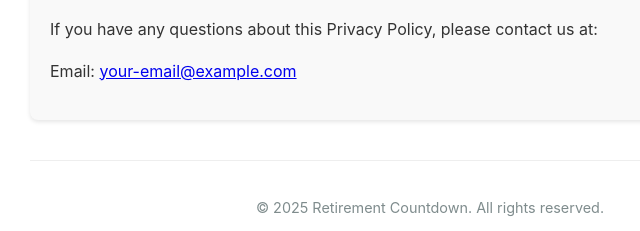
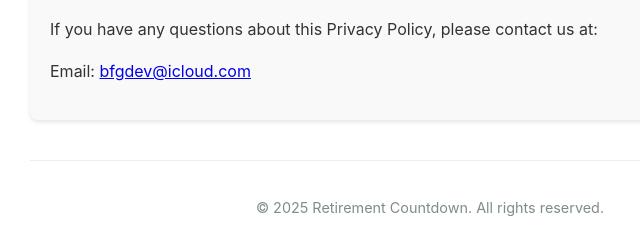
Before and after one commit to stefanbeukes/Retirement-Countdown-Help, a plain HTML site: page privacy.html in a window 1280 px wide. Shown: the part 2223-2454 px from the top of the page, 210-850 px from the left. Drawn offline with Linux system fonts and the light colour scheme.

Commit message:
Update privacy.html

```diff
--- a/privacy.html
+++ b/privacy.html
@@ -99,7 +99,7 @@
     <div class="container">
         <h2>Contact Us</h2>
         <p>If you have any questions about this Privacy Policy, please contact us at:</p>
-        <p>Email: <a href="mailto:bfgdev@icloud.com">your-email@example.com</a></p>
+        <p>Email: <a href="mailto:bfgdev@icloud.com">bfgdev@icloud.com</a></p>
     </div>
 
     <div class="footer">
```
